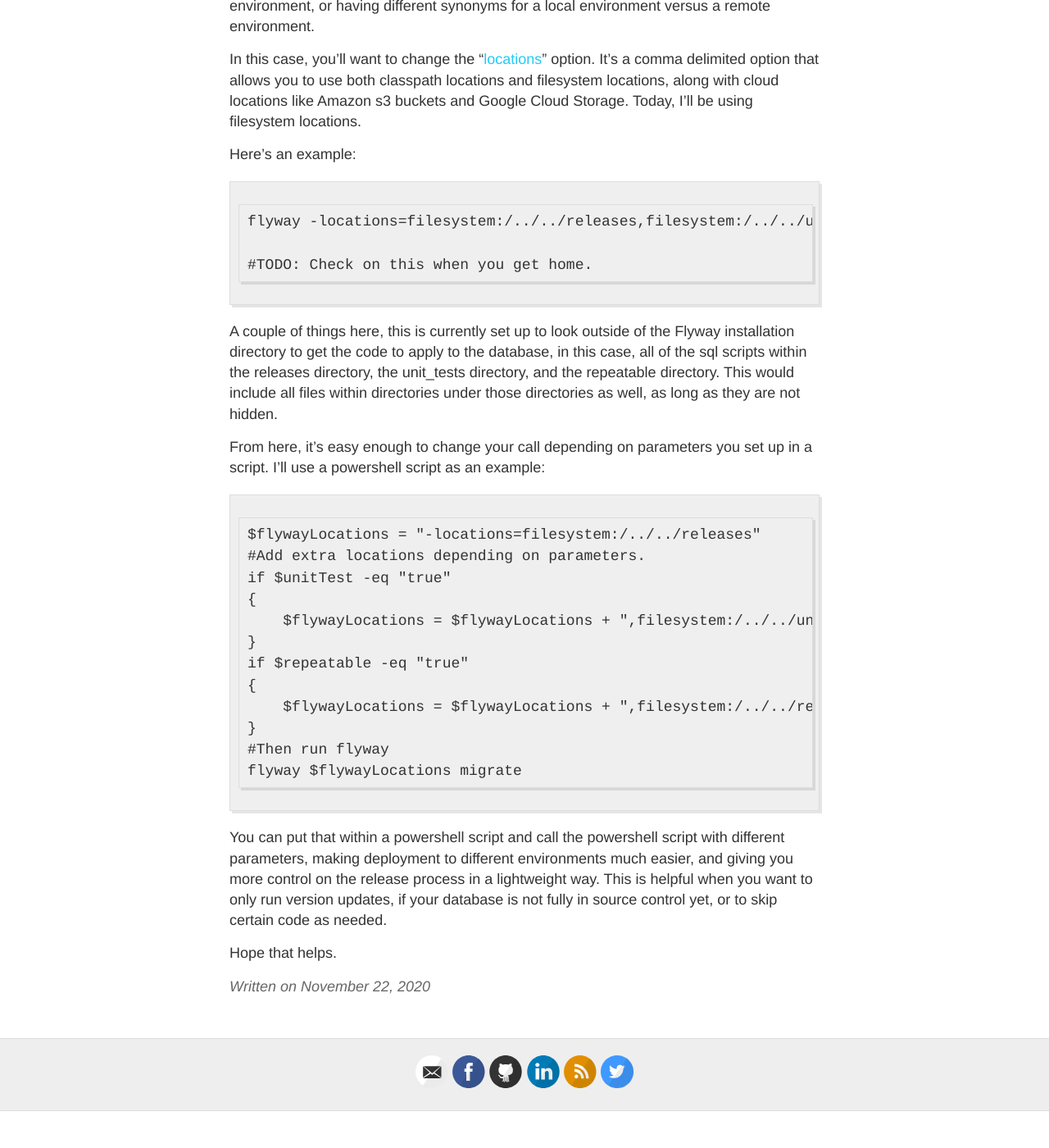
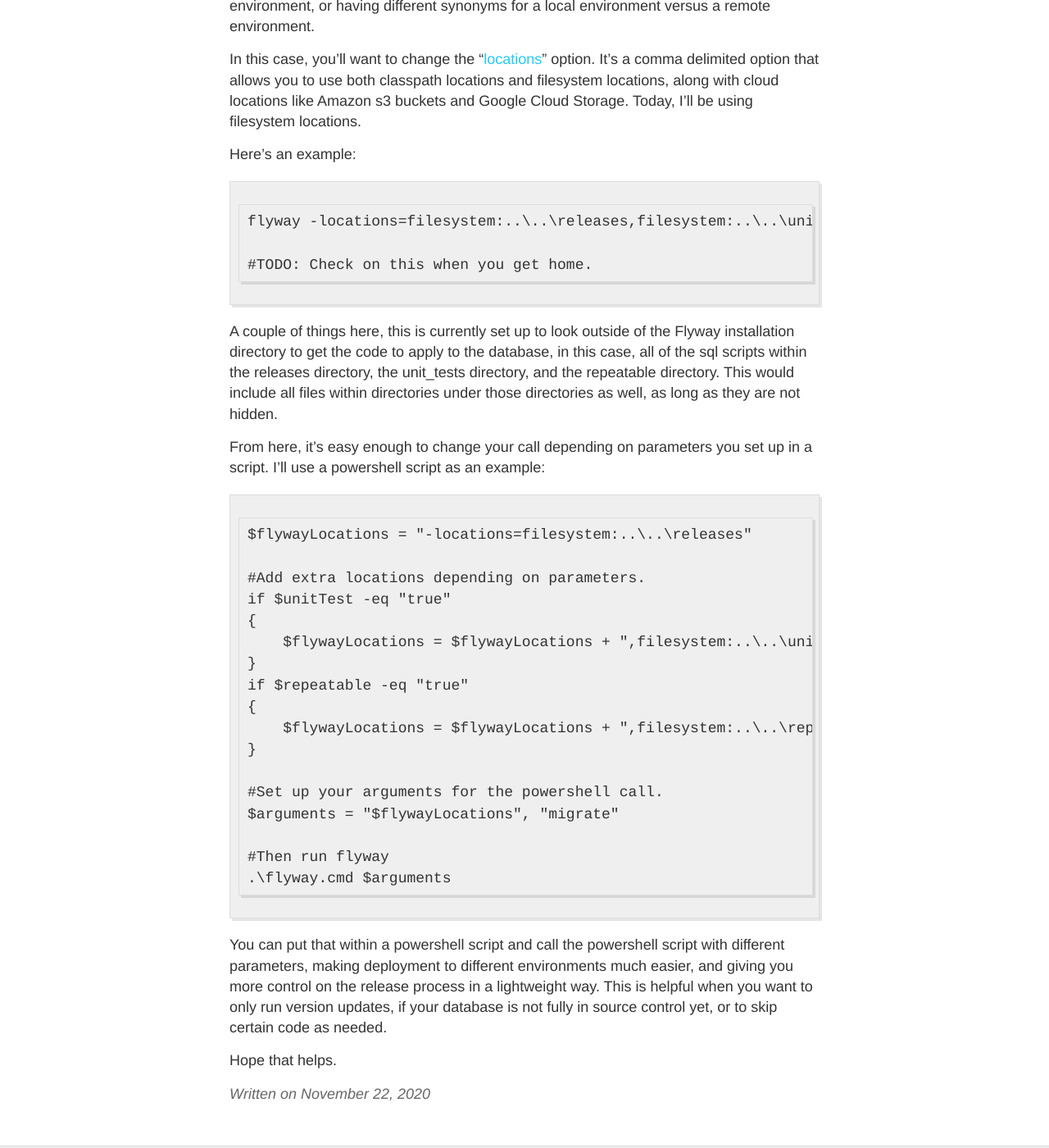
Before and after one commit to Octacon100/Octacon.github.io, a Jekyll site: the page built from _posts/2020-11-22-Flyway_location_from_command_line.md, in a window 1280 px wide and 1400 px high, scrolled down 593 px. Shown: the whole window at 82% size. Built offline with Jekyll 4.4.1, drawn with Linux system fonts in a browser that asks for light colours; before the commit the page ends 1948 px from its top, so only the background shows below that.

Commit message:
Fixing powershell calls

```diff
--- a/_posts/2020-11-22-Flyway_location_from_command_line.md
+++ b/_posts/2020-11-22-Flyway_location_from_command_line.md
@@ -13,7 +13,7 @@
 
 Here's an example:
 
-	flyway -locations=filesystem:/../../releases,filesystem:/../../unit_tests,filesystem:/../../repeatable migrate
+	flyway -locations=filesystem:..\..\releases,filesystem:..\..\unit_tests,filesystem:..\..\repeatable migrate
 
     #TODO: Check on this when you get home.
 
@@ -21,18 +21,23 @@
 
 From here, it's easy enough to change your call depending on parameters you set up in a script. I'll use a powershell script as an example:
 
-    $flywayLocations = "-locations=filesystem:/../../releases"
+    $flywayLocations = "-locations=filesystem:..\..\releases"
+
     #Add extra locations depending on parameters.
     if $unitTest -eq "true"
     {
-        $flywayLocations = $flywayLocations + ",filesystem:/../../unit_tests"
+        $flywayLocations = $flywayLocations + ",filesystem:..\..\unit_tests"
     }
     if $repeatable -eq "true"
     {
-        $flywayLocations = $flywayLocations + ",filesystem:/../../repeatable"
+        $flywayLocations = $flywayLocations + ",filesystem:..\..\repeatable"
     }
+
+    #Set up your arguments for the powershell call.
+    $arguments = "$flywayLocations", "migrate"
+
     #Then run flyway
-    flyway $flywayLocations migrate
+    .\flyway.cmd $arguments
 
 You can put that within a powershell script and call the powershell script with different parameters, making deployment to different environments much easier, and giving you more control on the release process in a lightweight way. This is helpful when you want to only run version updates, if your database is not fully in source control yet, or to skip certain code as needed.
 
```
